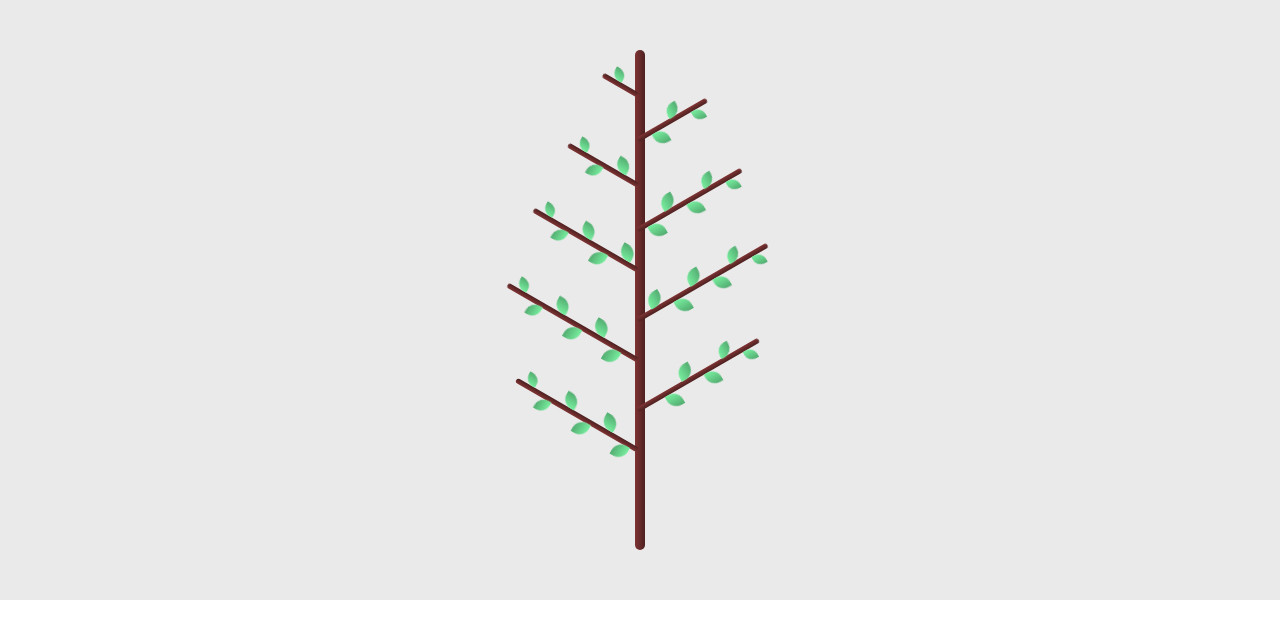
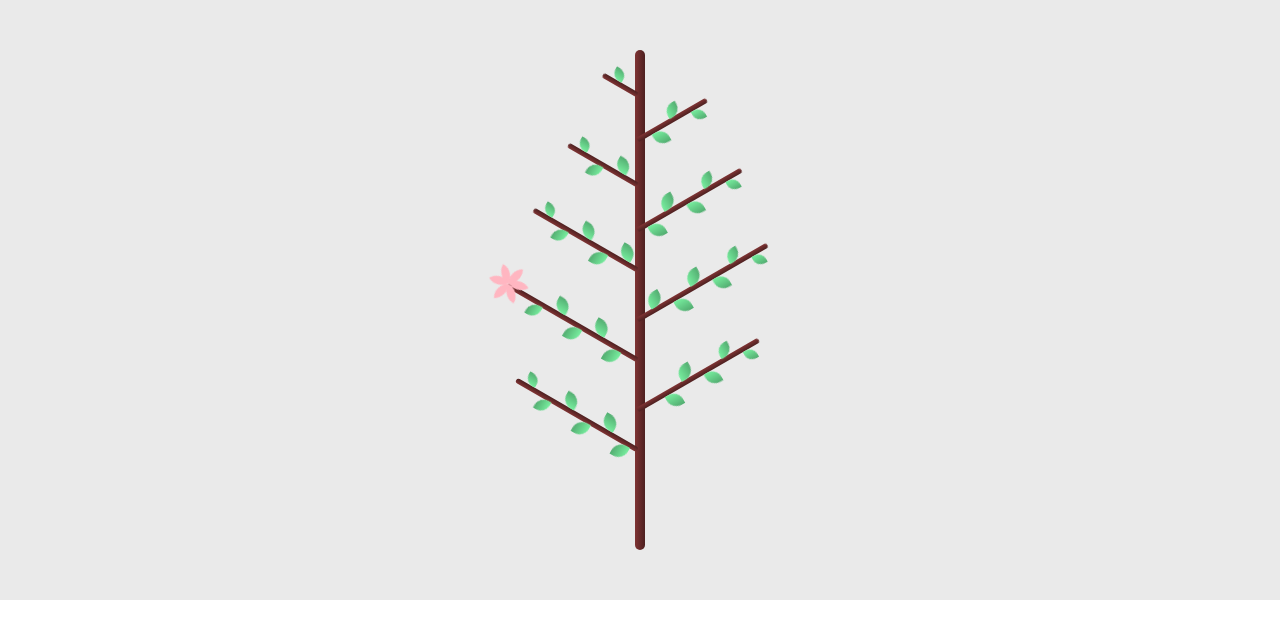
Before and after one commit to aquamarya/css-animation, a plain HTML site: page index.html in a window 1280 px wide. Drawn offline with Linux system fonts and the light colour scheme.

Commit message:
adds flower

```diff
--- a/index.html
+++ b/index.html
@@ -25,12 +25,14 @@
                 <div class="leaf"></div>
             </div>
             <div class="branch">
+                <div class="petal"></div>
                 <div class="leaf"></div>
                 <div class="leaf"></div>
                 <div class="leaf"></div>
+<!--                <div class="leaf"></div>-->
                 <div class="leaf"></div>
                 <div class="leaf"></div>
-                <div class="leaf"></div>
+
             </div>
             <div class="branch">
                 <div class="leaf"></div>
--- a/style.css
+++ b/style.css
@@ -127,7 +127,6 @@ html, body {
 
 .leaf:nth-child(even) {
     left: -150%;
-    /*left: -300%;*/
 
     transform-origin: 50% 100%;
     animation-name: leaf-even-grow;
@@ -176,3 +175,50 @@ html, body {
 
 /*    animation-delay: 0.5s;*/
 /*}*/
+
+.petal {
+    position: relative;
+    width: 16px;
+    height: 16px;
+    margin: -16px 4px;
+    background: lightpink;
+    border-radius: 100% 0;
+    box-shadow: -16px 16px lightpink;
+
+    transform-origin: 0% 100%;
+    animation-name: leaf-odd-grow;
+    animation-duration: 8s;
+    animation-fill-mode: both;
+}
+
+.petal:before,
+.petal:after {
+    content: "";
+    display: block;
+    width: 16px;
+    height: 16px
+}
+
+.petal:before {
+    position: absolute;
+    left: -20px;
+    top: 7px;
+    /*margin: 2px 6px;*/
+    background: lightpink;
+    border-radius: 0 100%;
+    box-shadow: 16px 16px lightpink;
+    transform: rotate(-30deg);
+    transform-origin: 5px 5px;
+}
+
+.petal:after {
+    position: absolute;
+    left: -8px;
+    top: -4px;
+    /*margin: 2px 6px;*/
+    background: lightpink;
+    border-radius: 0 100%;
+    box-shadow: 16px 16px lightpink;
+    transform: rotate(30deg);
+    transform-origin: 5px 5px;
+}
```
